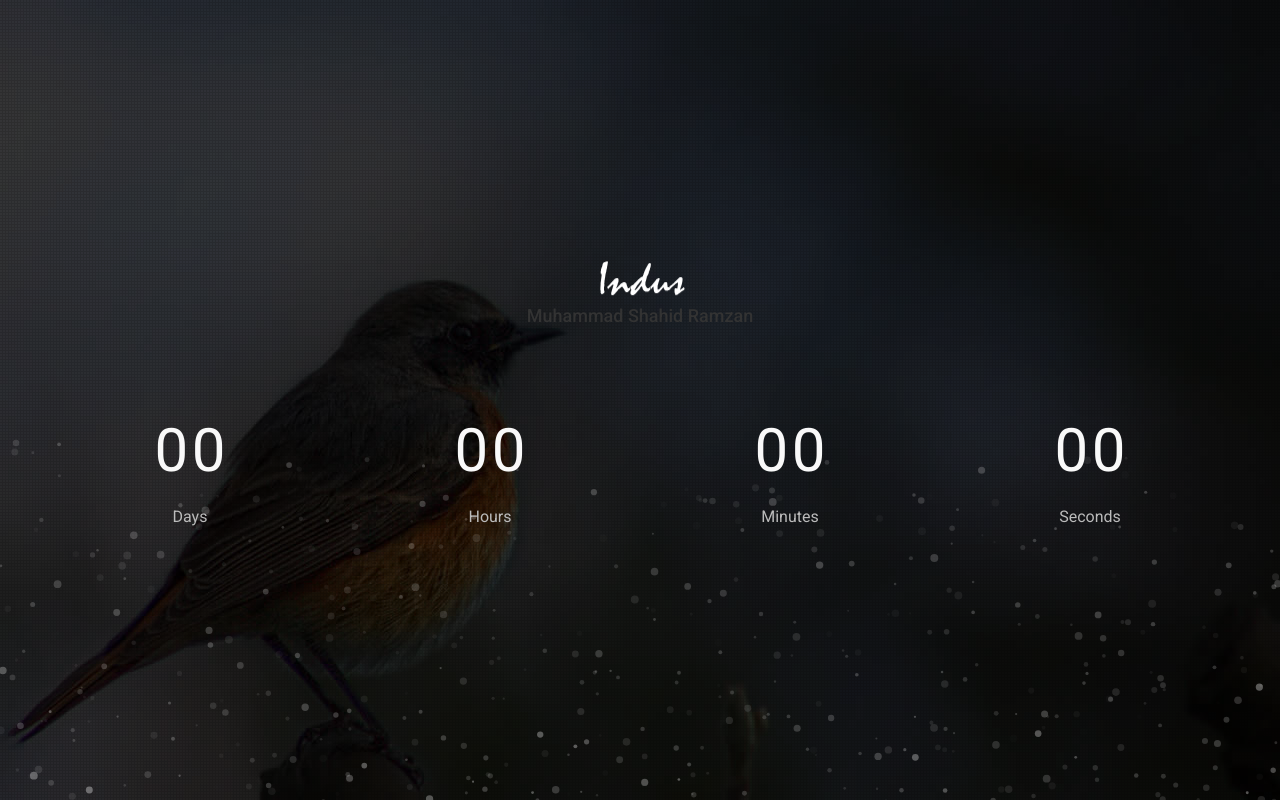
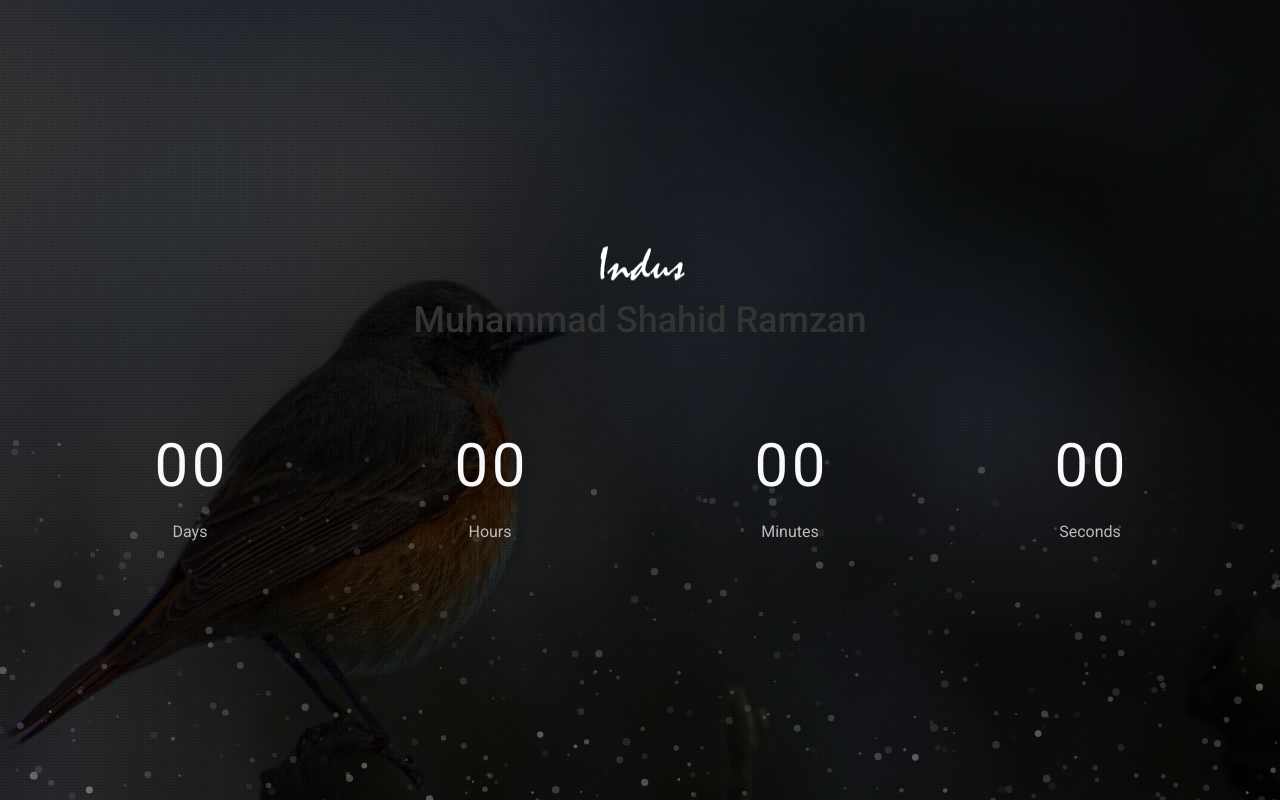
Before and after one commit to Ansarissab/MuhammadZahid01.github.io, a plain HTML site: page index.html in a window 1280 px wide. Shown: the top 802 px of the page. Drawn offline with Linux system fonts and the light colour scheme; files whose address does not match are found by name.

Commit message:
Updated the name tag to h1

```diff
--- a/index.html
+++ b/index.html
@@ -42,7 +42,7 @@
                         <div class="row">
                             <div class="logo">
                                 <img src="images/logo.png" alt="logo">
-                                <h4>Muhammad Shahid Ramzan</h4>
+                                <h1>Muhammad Shahid Ramzan</h1>
                             </div>
                         </div>
                         <div class="row">
```
